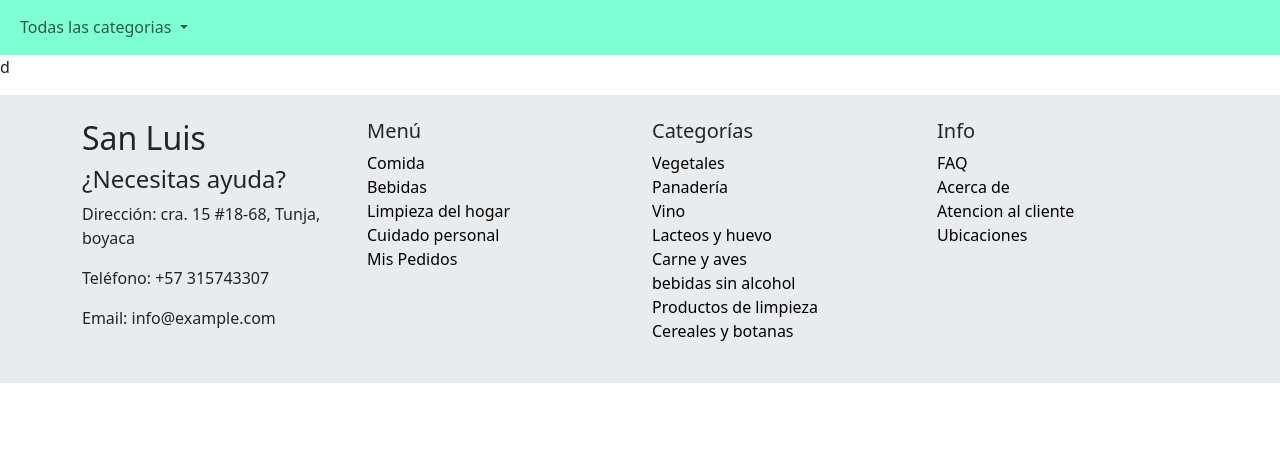
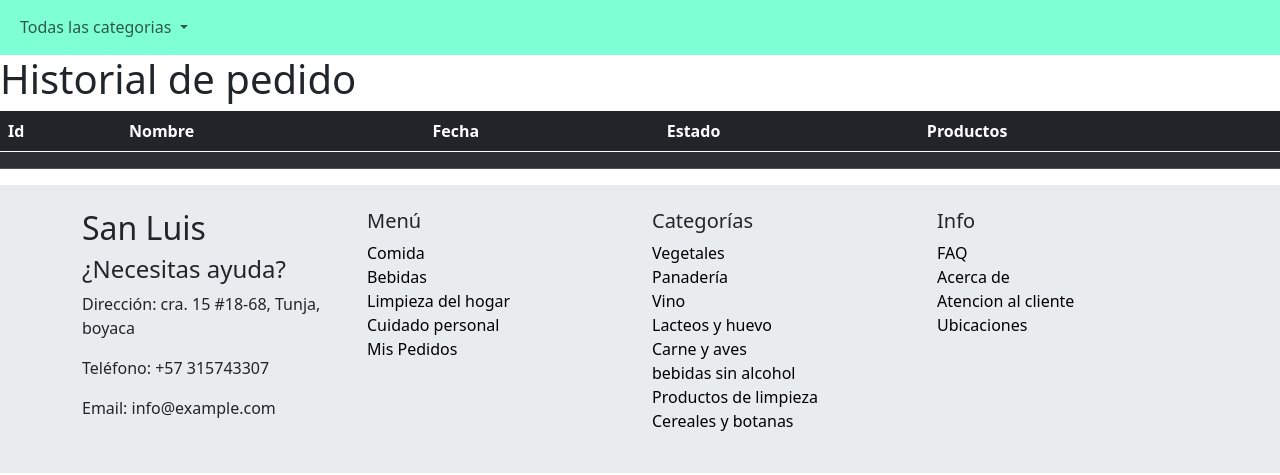
Before and after one commit to AlexHernande2/SanLuis, a PHP site: page /pedido.php in a window 1280 px wide. Shown: the part 131-606 px from the top of the page. Run offline with PHP 8.4, Linux system fonts and the light colour scheme; lists and menus that the app fills with data are empty.

Commit message:
Se trabajo en la interfaz del pedido

```diff
--- a/view/php/pedido.php
+++ b/view/php/pedido.php
@@ -25,7 +25,36 @@
     <header>
         <?php include 'header.php'; ?>
     </header>
+    <h1>Historial de pedido </h1>
+
 <main>
+    <!--  -->
+<table class="table table-dark table-striped">
+
+<thead>
+    <tr>
+      <th scope="col">Id</th>
+      <th scope="col">Nombre</th>
+      <th scope="col">Fecha</th>
+      <th scope="col">Estado</th>
+      <th scope="col">Productos</th>
+    </tr>
+  </thead>
+  <tbody>
+    <tr>
+        <!-- Id del pedido -->
+      <th scope="row"></th>
+      <!-- Va el contenido, Nombre, Fecha, Estado y Productos-->
+      <td></td>
+      <td></td>
+      <td></td>
+      <td></td>
+    </tr>
+
+  </tbody>
+
+</table>
+<!--  -->
 <main>
   <div class="container" id="formularioDiv">
       <!-- Contenedor Bootstrap con ID "f" -->
@@ -35,7 +64,8 @@
 
 
 </main>
-<p>d</p>
+
+
 
     <footer>
         <div id="footer-container"></div>
```
